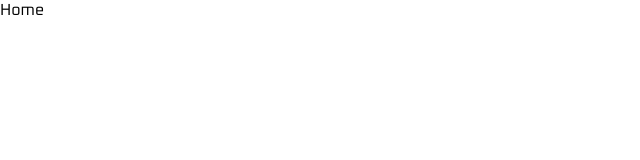
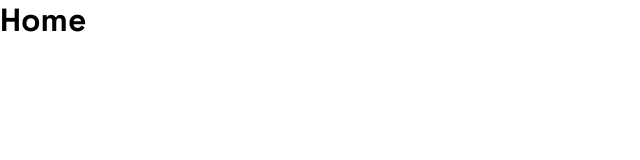
Before and after one commit to include-davis/sss, a Next.js app: page / in a window 1280 px wide. Shown: the top 160 px of the page, without its empty margins (0-640 px from the left). Built offline with nearby package versions, Linux system fonts and the light colour scheme.

Commit message:
Added Space Grotesk font

```diff
--- a/app/(pages)/(home)/page.jsx
+++ b/app/(pages)/(home)/page.jsx
@@ -1,7 +1,9 @@
+import styles from "./page.module.scss"
+
 export default function Home() {
   return (
     <main>
-      <div>Home</div>
+      <h1 className={styles.test}>Home</h1>
     </main>
   );
 }
--- a/app/(pages)/(home)/page.module.scss
+++ b/app/(pages)/(home)/page.module.scss
@@ -1,3 +1,3 @@
 .test {
-  font-family: sans-serif;
+  font-family: "Space Grotesk";
 }
--- a/app/(pages)/layout.jsx
+++ b/app/(pages)/layout.jsx
@@ -1,5 +1,5 @@
 import "./_globals/globals.scss";
-import { Oxanium } from "next/font/google";
+import { Oxanium, Space_Grotesk} from "next/font/google";
 
 export const metadata = {
   title: "Space and Satellite Systems",
@@ -7,12 +7,13 @@ export const metadata = {
   icons: "./favicon.png",
 };
 
+const spaceGrotesk = Space_Grotesk();
 const oxanium = Oxanium();
 
 export default function RootLayout({ children }) {
   return (
     <html lang="en">
-      <body className={oxanium.className}>{children}</body>
+      <body className={`${spaceGrotesk.className} ${oxanium.className}`}>{children}</body>
     </html>
   );
 }
```
